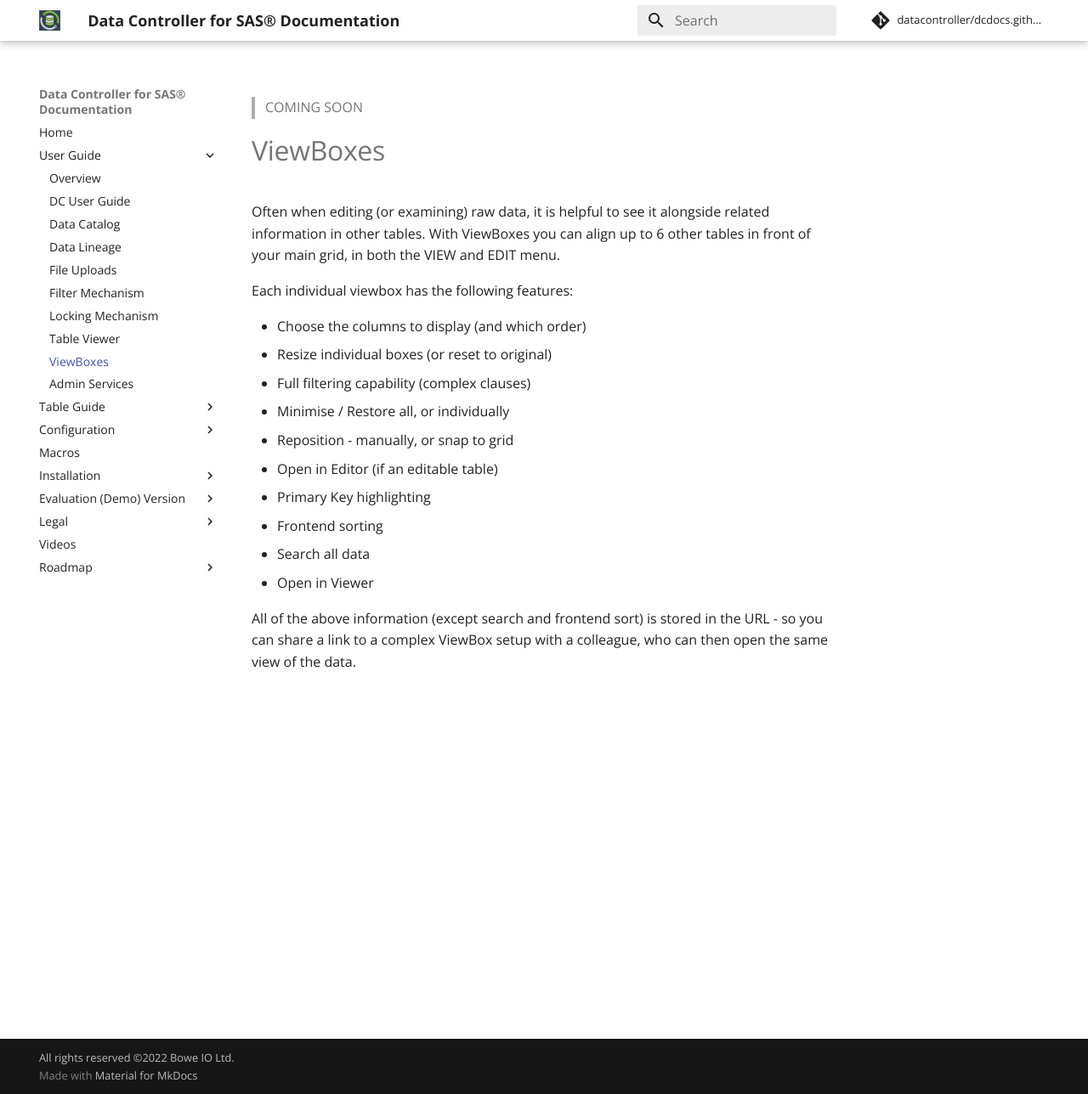
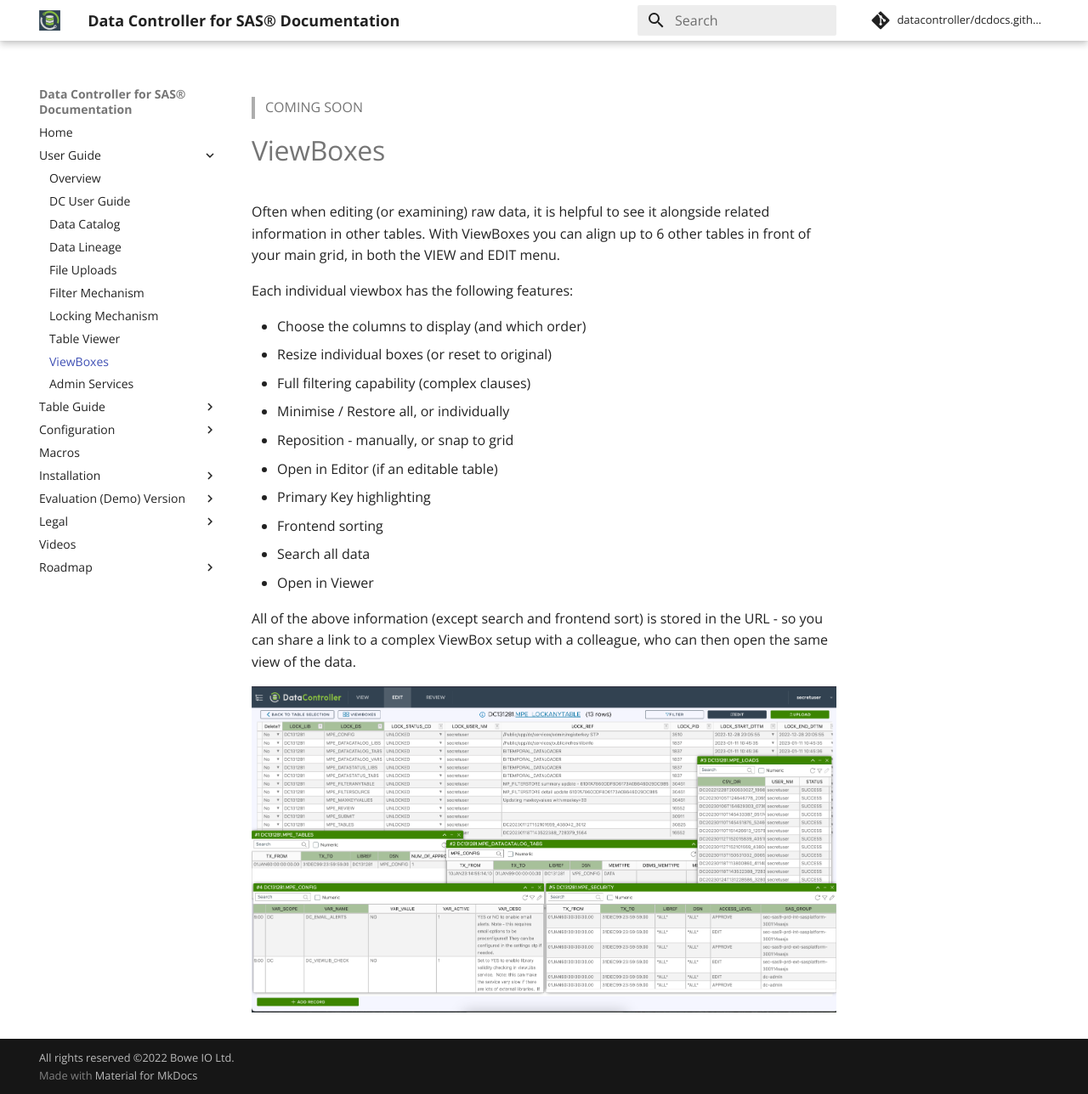
Before and after one commit to datacontroller/docs.datacontroller.io, an MkDocs documentation site: the page built from docs/viewboxes.md, in a window 1280 px wide and 1288 px high. Shown: the whole window at 85% size. Built offline with MkDocs 1.6.1 and Material for MkDocs 9.7.7, drawn with Linux system fonts in a browser that asks for light colours; comment, search, counter and statistics services are not loaded.

Commit message:
chore: automated commit

```diff
--- a/docs/viewboxes.md
+++ b/docs/viewboxes.md
@@ -2,6 +2,7 @@
 layout: article
 title: ViewBoxes
 description: Position up to 6 additional tables alongside your main EDIT or VIEW grid in Data Controller for SAS®
+og_image:  https://docs.datacontroller.io/img/viewboxes.png
 ---
 
 > COMING SOON
@@ -25,3 +26,5 @@
 
 
 All of the above information (except search and frontend sort) is stored in the URL - so you can share a link to a complex ViewBox setup with a colleague, who can then open the same view of the data.
+
+![Data Controller for SAS€ Viewboxes](https://docs.datacontroller.io/img/viewboxes.png)
```
Also changed, not shown: docs/img/viewboxes.png (added).
